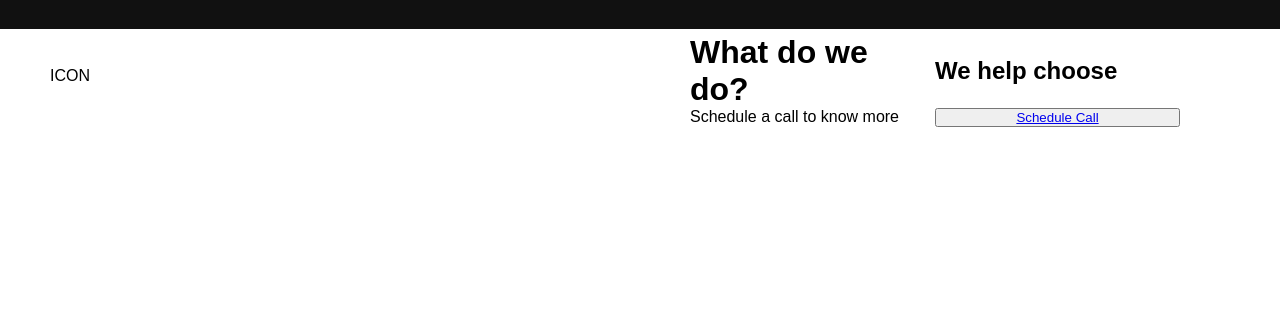
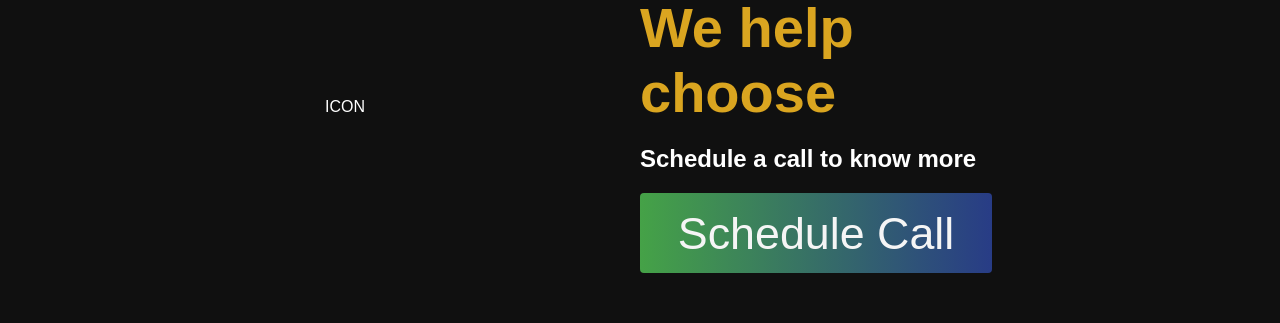
Before and after one commit to sswastik02/html-css-js, a plain HTML site: page index.html in a window 1280 px wide. Shown: the part 752-1075 px from the top of the page. Before the commit the page ends 879 px from the top, so only its background shows below. Drawn offline with Linux system fonts and the light colour scheme.

Commit message:
emergency backup

```diff
--- a/index.html
+++ b/index.html
@@ -52,9 +52,9 @@
                 </div>
             </div>
         <div class="main_container">
-            <h1>What do we do?</h1>
-            <h2>We help choose </h2>
-            <p>Schedule a call to know more</p>
+            <h1>What do we do?</h1><br>
+            <h2>We help choose </h2><br>
+            <p>Schedule a call to know more</p><br>
             <button class="navigate_btn"><a href="#">Schedule Call</a></button>
         </div>
         </div>
--- a/styles.css
+++ b/styles.css
@@ -236,7 +236,7 @@ a {
 
 .hero {
     background: rgb(17, 17, 17);  /* fallback for old browsers */
-    padding: 200px 0;
+    padding: 100px 0;
 }
 
 .hero_container {
@@ -284,15 +284,97 @@ a {
     }
 
 }
+
+.main {
+    background: rgb(16, 16, 16);
+    padding: 50px;
+}
  .main_container {
     display:grid;
-    grid-template-columns:1fr 1fr;
+    grid-template-columns:1fr 1fr;   /*fr means fraction used for flexibility*/
     align-items: center;
-    justify-content: right;
+    justify-content: center;
     margin: 0 auto;
     height: 90%;
     z-index: 1;
     width: 100%;
+    height: 100%;
     max-width : 1300px;
-    padding : 0 50px;
+    color: white;
 }
+
+.main_container h1 {
+    font-size: 2.5rem;
+    background: #283c86;  /* fallback for old browsers */
+    background: -webkit-linear-gradient(to top, #45a247, #283c86);  /* Chrome 10-25, Safari 5.1-6 */
+    background: linear-gradient(to top, #45a247, #283c86); /* W3C, IE 10+/ Edge, Firefox 16+, Chrome 26+, Opera 12+, Safari 7+ */
+    background-clip: text;    /* image is what u clip */
+    -webkit-background-clip: text;   /* for chrome safari */
+    -moz-background-clip: text;     /*for mozilla */
+    /* The background-clip property defines how far the background (color or image) should extend within an element */
+    -webkit-text-fill-color:transparent;    /* By default white color it has*/
+    -moz-text-fill-color:transparent;
+    padding-bottom: 10px;
+
+}
+
+.main_container h2 {
+    font-size: 3.5rem;
+    color: goldenrod;
+    padding-bottom: 20px;
+
+}
+
+.main_container p {
+    font-size: 1.5rem;
+    padding-bottom: 20px;
+    font-weight: 700;
+}
+
+.navigate_btn {
+    background: #283c86;  /* fallback for old browsers */
+    background: -webkit-linear-gradient(to right, #45a247, #283c86);  /* Chrome 10-25, Safari 5.1-6 */
+    background: linear-gradient(to right, #45a247, #283c86); /* W3C, IE 10+/ Edge, Firefox 16+, Chrome 26+, Opera 12+, Safari 7+ */
+    border-radius: 4px;
+    width: 22rem;
+    height: 5rem;
+    transition: all 0.3s ease;
+    outline: none;    /* removes unwanted outline on the button */
+    border: transparent; /* it has a border which i made transparent */
+    position:relative;  /* every coordinate of elemts inside it will be w.r.t this */
+}
+.navigate_btn a{
+    text-decoration: none;
+    font-size: 2.8rem;
+    color:whitesmoke;
+    position: relative;
+    z-index: 2;   /* now it will display over the animation */
+}
+.navigate_btn:after {   /* Pseodo element actually class :: means elemrnt */
+    position:absolute;
+    content: '';  /* this is needed */
+    top: 0;
+    left: 0;
+    width: 0;
+    height: 100%;
+    background: #1c4dff;
+    transition: all 0.3s;
+
+
+}
+.navigate_btn:hover {
+    /* width:24rem;
+    height:5.5rem;
+    border-radius: 2.2rem;
+    transition: all 0.3s ease;*/
+    color: #fff;
+}
+
+.navigate_btn:hover:after {  /* hover for pseudo element */
+    width:100%;
+    border-radius: 4px;
+
+}
+.main_img-card {
+    text-align: center;
+}
```
